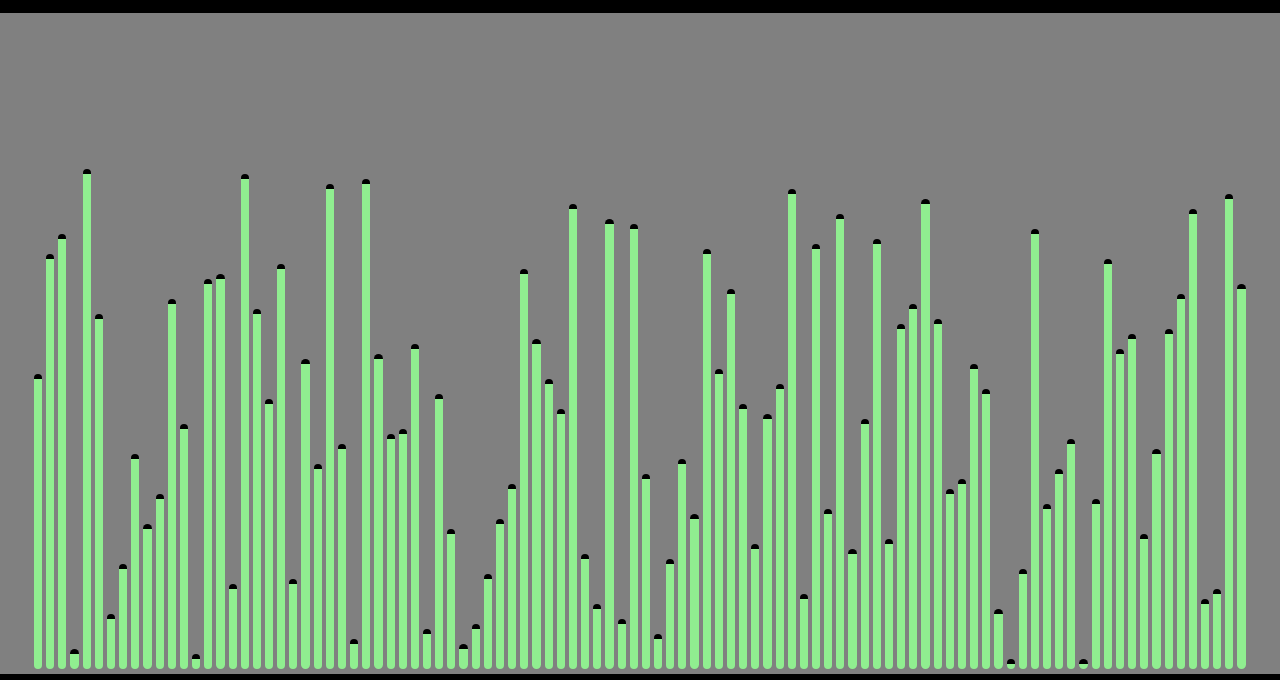
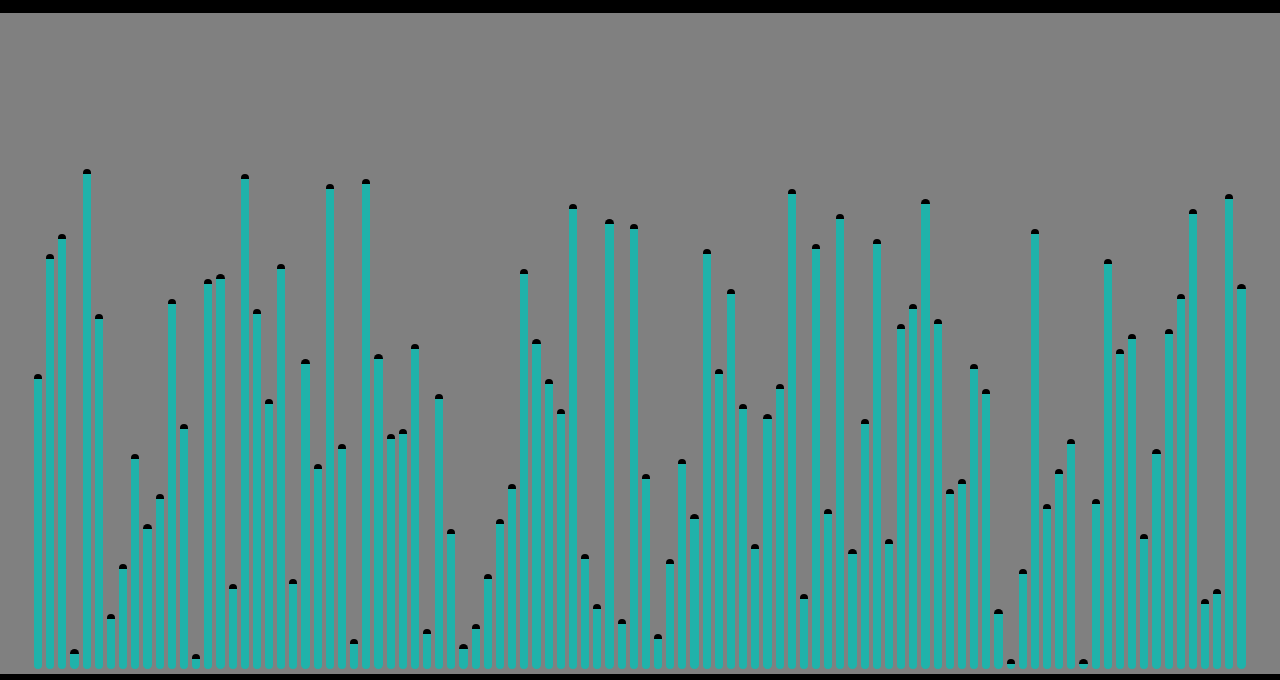
Before and after one commit to danleuc/sorter, a website: page app/public/index.html in a window 1280 px wide. Shown: the part 86-766 px from the top of the page. Drawn offline with nearby package versions, Linux system fonts and the light colour scheme.

Commit message:
test pipeline

```diff
--- a/app/public/style.css
+++ b/app/public/style.css
@@ -120,7 +120,7 @@ main {
   flex: 1;
   border-top: black 5px solid;
   border-radius: 10px;
-  background: lightgreen;
+  background: lightseagreen;
 }
 
 .selected {
```
